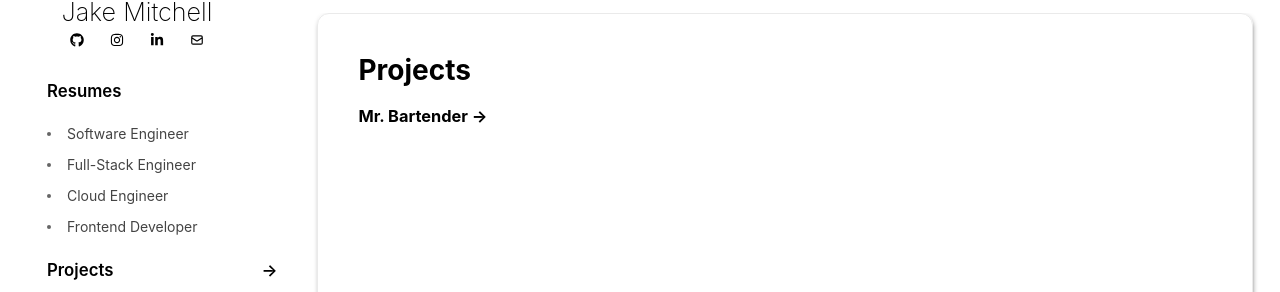
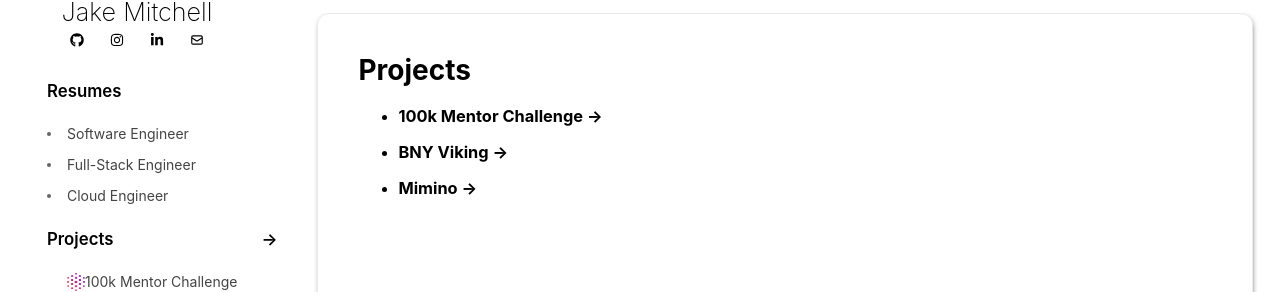
Before and after one commit to jakemitchellxyz/xyz, a Next.js app: page /projects in a window 1280 px wide. Shown: the part 108-400 px from the top of the page. Built offline with nearby package versions, Linux system fonts and the light colour scheme.

Commit message:
polish category pages

```diff
--- a/src/config/routes.js
+++ b/src/config/routes.js
@@ -21,10 +21,10 @@ export const routes = {
           "title": "Cloud Engineer",
           "path": "/resumes/cloud-engineer"
         },
-        {
-          "title": "Frontend Developer",
-          "path": "/resumes/frontend-developer"
-        },
+        // {
+        //   "title": "Frontend Developer",
+        //   "path": "/resumes/frontend-developer"
+        // },
       ]
     },
     {
--- a/src/pages/projects/index.js
+++ b/src/pages/projects/index.js
@@ -1,12 +1,27 @@
 import Link from 'next/link'
+import { routes } from '../../config/routes'
 
+const projects = routes.routes.filter((route) => route.title === 'Projects')[0].routes
+console.log(projects)
 export default function Portfolio() {
   return (
     <div>
       <h1>Projects</h1>
-      <Link passHref href="/projects/mr-bartender">
-        <h3>Mr. Bartender &rarr;</h3>
-      </Link>
+      <ul>
+        {!!projects && projects.map(
+          (project, index) => (
+            project.path && (
+              <li key={index}>
+                <Link passHref href={project.path}>
+                  <a>
+                    <h3>{project.title} &rarr;</h3>
+                  </a>
+                </Link>
+              </li>
+            )
+          )
+        )}
+      </ul>
     </div>
   )
 }
```
Also changed, not shown: src/pages/resumes/index.js (+18 -1 lines).
